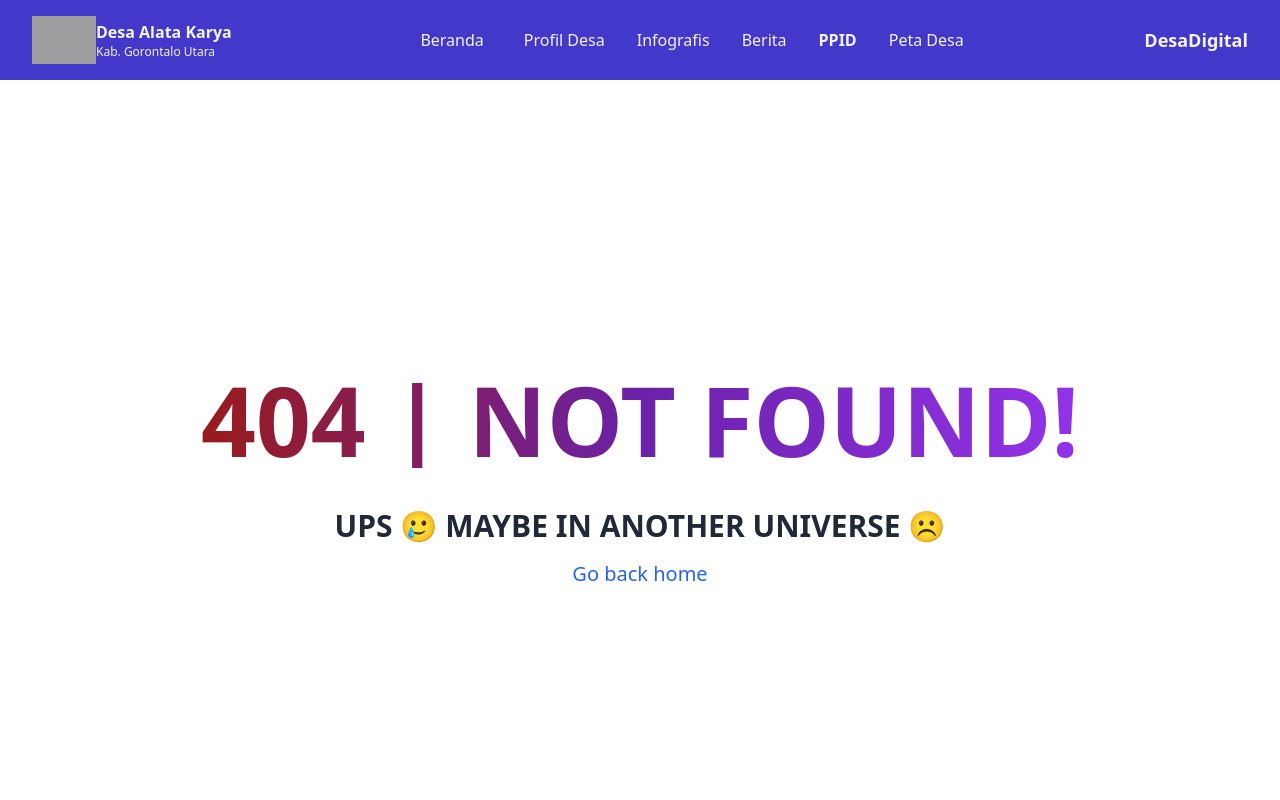
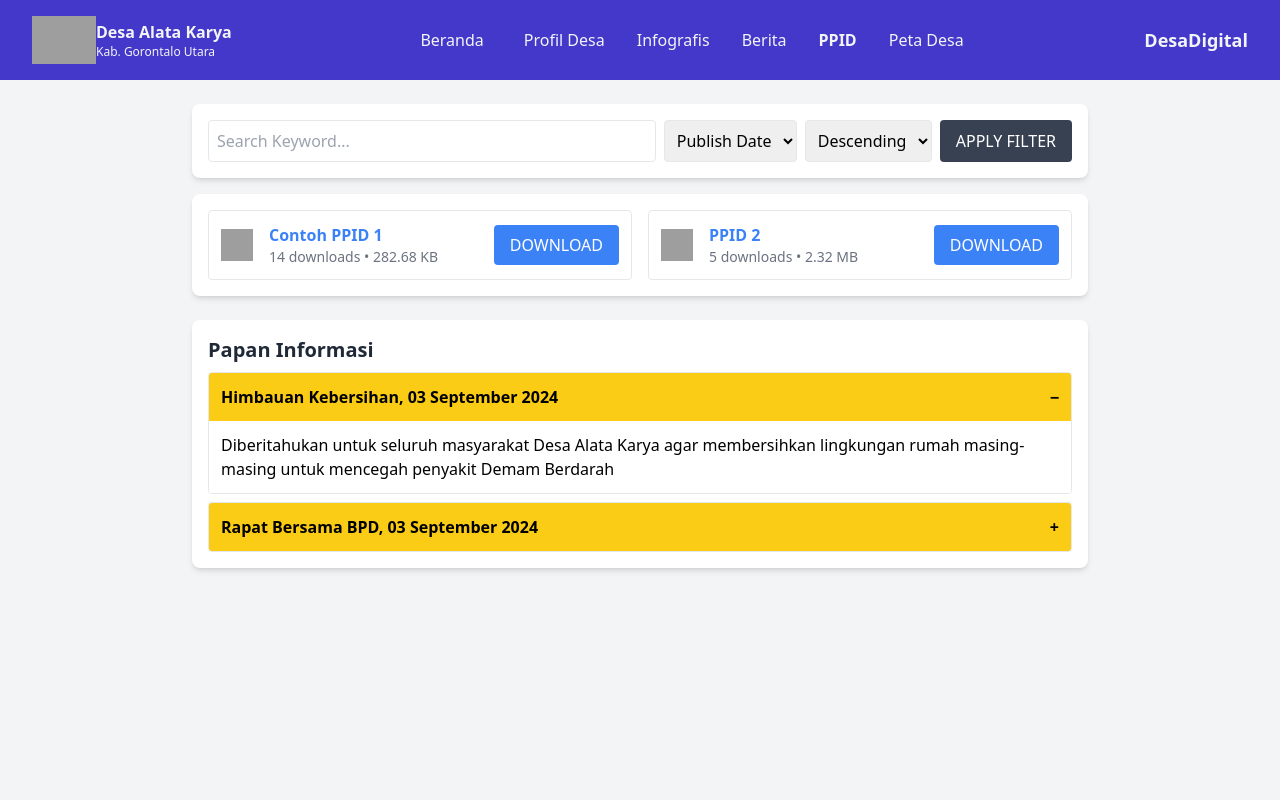
Before and after one commit to anythings10/anythings10.github.io, a React (Vite) app: page /ppid in a window 1280 px wide. Shown: the top 800 px of the page. Built offline with nearby package versions, Linux system fonts and the light colour scheme; grey boxes are pictures that could not be loaded.

Commit message:
penambahan page PPID

```diff
--- a/src/App.jsx
+++ b/src/App.jsx
@@ -13,6 +13,7 @@ import ApbDes from "./pages/ApbDes/ApbDes";
 import Beranda from "./pages/Beranda/Beranda";
 import ProfileDesa from "./pages/ProfileDesa/ProfileDesa";
 import Idm from "./pages/Infografis/Idm";
+import Ppid from "./pages/ppid/Ppid";
 
 const App = () => {
   useAOS();
@@ -24,6 +25,8 @@ const App = () => {
         <Route path="/" element={<Beranda />} />
         <Route path="/profile-desa" element={<ProfileDesa />} />
         <Route path="/berita" element={<Berita />} />
+        <Route path="/ppid" element={<Ppid />} />
+
         <Route path="/infografis" element={<Infografis />}>
           <Route path="/infografis" element={<Kependudukan />} />
           <Route path="/infografis/stunting" element={<Stunting />} />
--- /dev/null
+++ b/src/pages/ppid/FilleList.jsx
@@ -0,0 +1,31 @@
+const FileList = () => {
+  const files = [
+    { id: 1, title: "Contoh PPID 1", size: "282.68 KB", downloads: 14 },
+    { id: 2, title: "PPID 2", size: "2.32 MB", downloads: 5 },
+  ];
+
+  return (
+    <div className="bg-white p-4 rounded-lg shadow-md mt-4">
+      <div className="grid md:grid-cols-2 gap-4">
+        {files.map((file) => (
+          <div
+            key={file.id}
+            className="flex items-center gap-4 border p-3 rounded">
+            <img src="/pdf-icon.png" alt="PDF" className="w-8 h-8" />
+            <div className="flex-grow">
+              <h3 className="text-blue-500 font-semibold">{file.title}</h3>
+              <p className="text-gray-500 text-sm">
+                {file.downloads} downloads • {file.size}
+              </p>
+            </div>
+            <button className="bg-blue-500 text-white px-4 py-2 rounded">
+              DOWNLOAD
+            </button>
+          </div>
+        ))}
+      </div>
+    </div>
+  );
+};
+
+export default FileList;
--- /dev/null
+++ b/src/pages/ppid/FilterSection.jsx
@@ -0,0 +1,24 @@
+const FilterSection = () => {
+  return (
+    <div className="bg-white p-4 rounded-lg shadow-md">
+      <div className="flex flex-wrap gap-2">
+        <input
+          type="text"
+          placeholder="Search Keyword..."
+          className="border p-2 rounded flex-grow"
+        />
+        <select className="border p-2 rounded">
+          <option>Publish Date</option>
+        </select>
+        <select className="border p-2 rounded">
+          <option>Descending</option>
+        </select>
+        <button className="bg-gray-700 text-white px-4 py-2 rounded">
+          APPLY FILTER
+        </button>
+      </div>
+    </div>
+  );
+};
+
+export default FilterSection;
--- /dev/null
+++ b/src/pages/ppid/InformationBoard.jsx
@@ -0,0 +1,38 @@
+import { useState } from "react";
+
+const InformationBoard = () => {
+  const [openIndex, setOpenIndex] = useState(0);
+
+  const items = [
+    {
+      title: "Himbauan Kebersihan, 03 September 2024",
+      content:
+        "Diberitahukan untuk seluruh masyarakat Desa Alata Karya agar membersihkan lingkungan rumah masing-masing untuk mencegah penyakit Demam Berdarah",
+    },
+    {
+      title: "Rapat Bersama BPD, 03 September 2024",
+      content: "",
+    },
+  ];
+
+  return (
+    <div className="bg-white p-4 rounded-lg shadow-md mt-6">
+      <h2 className="text-xl font-bold text-gray-800">Papan Informasi</h2>
+      {items.map((item, index) => (
+        <div key={index} className="mt-2 border rounded overflow-hidden">
+          <button
+            onClick={() => setOpenIndex(openIndex === index ? null : index)}
+            className="flex justify-between items-center w-full p-3 bg-yellow-400 font-bold">
+            {item.title}
+            <span>{openIndex === index ? "−" : "+"}</span>
+          </button>
+          {openIndex === index && (
+            <div className="p-3 bg-white">{item.content}</div>
+          )}
+        </div>
+      ))}
+    </div>
+  );
+};
+
+export default InformationBoard;
--- /dev/null
+++ b/src/pages/ppid/Ppid.jsx
@@ -0,0 +1,17 @@
+import FileList from "./FilleList";
+import FilterSection from "./FilterSection";
+import InformationBoard from "./InformationBoard";
+
+function App() {
+  return (
+    <div className="p-6 bg-gray-100 min-h-screen">
+      <div className="max-w-4xl mx-auto">
+        <FilterSection />
+        <FileList />
+        <InformationBoard />
+      </div>
+    </div>
+  );
+}
+
+export default App;
--- a/src/utils/dummy.js
+++ b/src/utils/dummy.js
@@ -43,14 +43,14 @@ export const visitData = [
   {
     icon: PencilIcon,
     name: "Cek DPT Online",
-    path: "/cek-dpt-online",
+    path: "https://cekdptonline.kpu.go.id/",
     desc: "lorem ipsum dolor sit amet, consectetur adipiscing elit. Nullam euismod, nisi vel consectetur interdum, nisi nisi",
     bgColor: "bg-merah",
   },
   {
     icon: MapIcon,
     name: "Profil Desa",
-    path: "/profil-desa",
+    path: "/profile-desa",
     desc: "lorem ipsum dolor sit amet,  , nisi vel consectetur interdum, nisi nisi",
     bgColor: "bg-kuning",
   },
```
